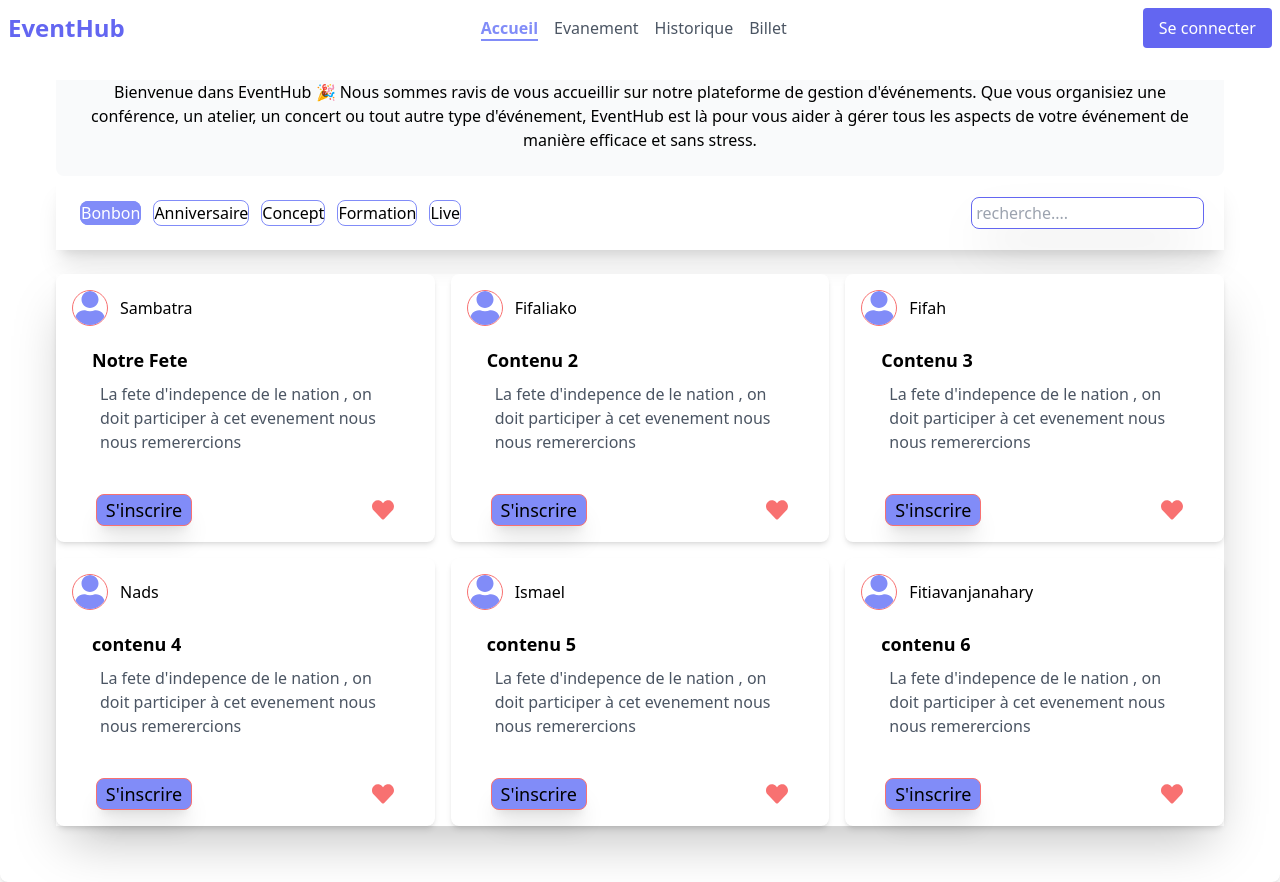
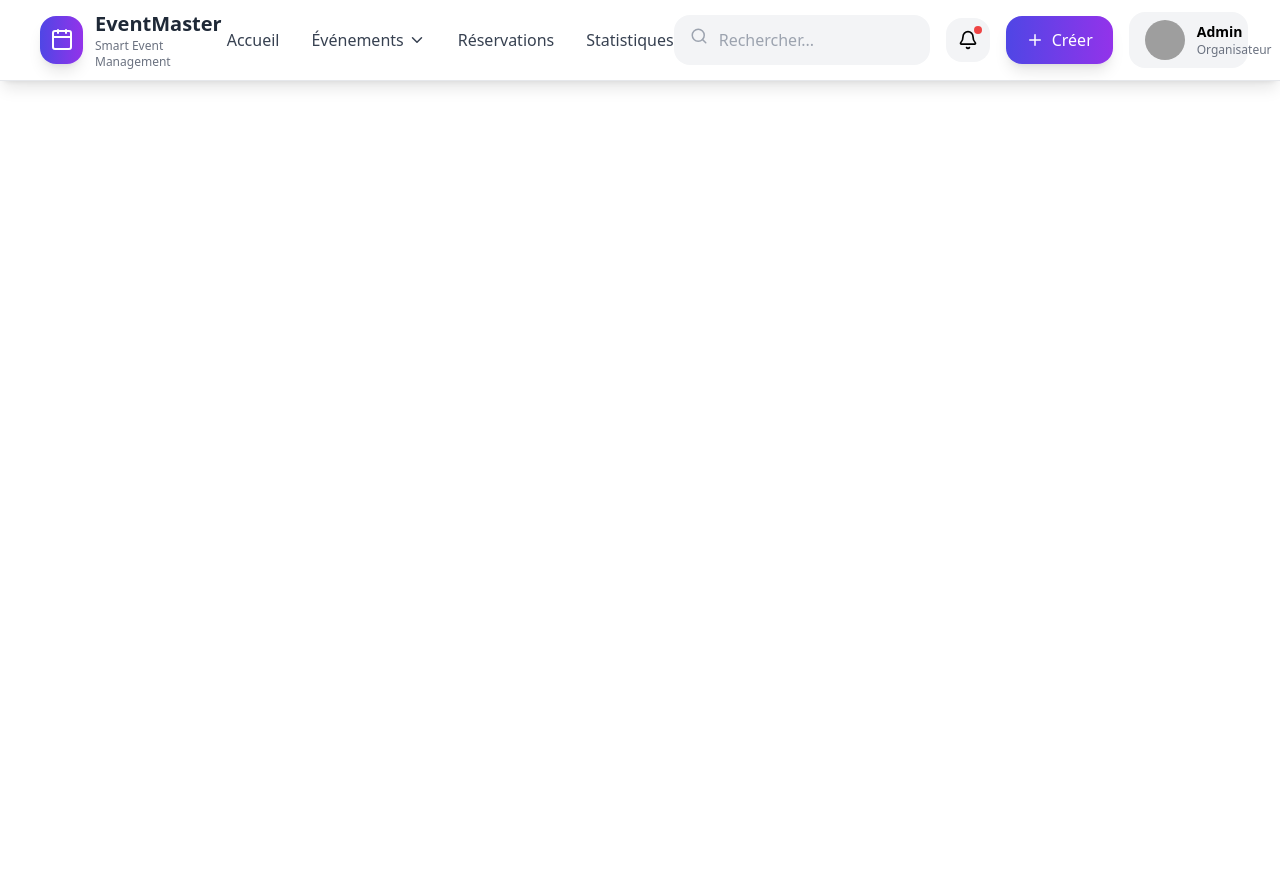
Before and after one commit to Nads2003/event-management-system, a React (Vite) app in the folder eventhub-frontend/: page / in a window 1280 px wide. After the commit the page ends 800 px from the top, so only its background shows below. Built offline with nearby package versions, Linux system fonts and the light colour scheme; grey boxes are pictures that could not be loaded.

Commit message:
creation navbar

```diff
--- a/eventhub-frontend/package.json
+++ b/eventhub-frontend/package.json
@@ -12,6 +12,7 @@
   "dependencies": {
     "@headlessui/react": "^2.2.9",
     "axios": "^1.14.0",
+    "lucide-react": "^1.14.0",
     "qrcode.react": "^4.2.0",
     "react": "^19.2.4",
     "react-dom": "^19.2.4",
--- a/eventhub-frontend/src/App.jsx
+++ b/eventhub-frontend/src/App.jsx
@@ -1,18 +1,16 @@
 import { Routes, Route } from "react-router-dom";
 import Home from "./pages/Home";
 import Contenus from "./pages/Contenus";
-import Navbar from "./pages/Navbar";
+import Navbar from "./components/Navbar";
 import Login from "./pages/Auth/Login";
 
 function App() {
 
   return (
-    <div className="bg-white p-5 rounded-lg shadow-md  h-full">
+    <div >
       <Navbar/>
       <Routes>
-        <Route path="/"element={<Home />}/>
-        <Route path="/event" element={<Contenus />}/>
-        <Route path="/connexion"element={<Login />}/>
+
       </Routes>
     </div>
   );
--- /dev/null
+++ b/eventhub-frontend/src/components/Navbar.jsx
@@ -0,0 +1,154 @@
+import { useState } from "react";
+import {
+  Menu,
+  X,
+  Calendar,
+  Bell,
+  Search,
+  Plus,
+  ChevronDown,
+} from "lucide-react";
+
+export default function Navbar() {
+  const [mobileOpen, setMobileOpen] = useState(false);
+  const [eventDropdown, setEventDropdown] = useState(false);
+
+  return (
+    <nav className="fixed top-0 left-0 w-full z-50 backdrop-blur-xl bg-white/80 border-b border-gray-200 shadow-lg">
+      <div className="max-w-7xl mx-auto px-6 lg:px-10">
+        <div className="flex items-center justify-between h-20">
+
+          {/* Logo */}
+          <div className="flex items-center gap-3 cursor-pointer group">
+            <div className="w-12 h-12 rounded-2xl bg-gradient-to-r from-indigo-600 to-purple-600 flex items-center justify-center shadow-lg group-hover:scale-110 transition">
+              <Calendar className="text-white" size={24} />
+            </div>
+            <div>
+              <h1 className="text-xl font-bold text-gray-800">
+                EventMaster
+              </h1>
+              <p className="text-xs text-gray-500">
+                Smart Event Management
+              </p>
+            </div>
+          </div>
+
+          {/* Desktop Menu */}
+          <div className="hidden lg:flex items-center gap-8">
+
+            <a
+              href="#"
+              className="font-medium text-gray-700 hover:text-indigo-600 transition"
+            >
+              Accueil
+            </a>
+
+            {/* Dropdown */}
+            <div className="relative">
+              <button
+                onClick={() => setEventDropdown(!eventDropdown)}
+                className="flex items-center gap-1 font-medium text-gray-700 hover:text-indigo-600 transition"
+              >
+                Événements
+                <ChevronDown size={18} />
+              </button>
+
+              {eventDropdown && (
+                <div className="absolute top-12 left-0 w-56 bg-white rounded-2xl shadow-2xl border p-3 animate-fadeIn">
+                  <a href="#" className="block px-4 py-3 rounded-xl hover:bg-indigo-50">
+                    Tous les événements
+                  </a>
+                  <a href="#" className="block px-4 py-3 rounded-xl hover:bg-indigo-50">
+                    Mes événements
+                  </a>
+                  <a href="#" className="block px-4 py-3 rounded-xl hover:bg-indigo-50">
+                    Catégories
+                  </a>
+                </div>
+              )}
+            </div>
+
+            <a
+              href="#"
+              className="font-medium text-gray-700 hover:text-indigo-600 transition"
+            >
+              Réservations
+            </a>
+
+            <a
+              href="#"
+              className="font-medium text-gray-700 hover:text-indigo-600 transition"
+            >
+              Statistiques
+            </a>
+          </div>
+
+          {/* Search + Actions */}
+          <div className="hidden lg:flex items-center gap-4">
+
+            {/* Search */}
+            <div className="relative">
+              <Search
+                size={18}
+                className="absolute left-4 top-3 text-gray-400"
+              />
+              <input
+                type="text"
+                placeholder="Rechercher..."
+                className="pl-11 pr-4 py-3 rounded-2xl bg-gray-100 focus:bg-white border border-transparent focus:border-indigo-500 outline-none transition w-64"
+              />
+            </div>
+
+            {/* Notification */}
+            <button className="relative p-3 rounded-2xl bg-gray-100 hover:bg-indigo-100 transition">
+              <Bell size={20} />
+              <span className="absolute top-2 right-2 w-2 h-2 bg-red-500 rounded-full"></span>
+            </button>
+
+            {/* Create Button */}
+            <button className="flex items-center gap-2 px-5 py-3 bg-gradient-to-r from-indigo-600 to-purple-600 text-white rounded-2xl hover:scale-105 transition shadow-lg">
+              <Plus size={18} />
+              Créer
+            </button>
+
+            {/* Profile */}
+            <div className="flex items-center gap-3 bg-gray-100 px-4 py-2 rounded-2xl cursor-pointer hover:bg-gray-200 transition">
+              <img
+                src="https://i.pravatar.cc/40"
+                alt="profile"
+                className="w-10 h-10 rounded-full"
+              />
+              <div>
+                <p className="text-sm font-semibold">Admin</p>
+                <p className="text-xs text-gray-500">Organisateur</p>
+              </div>
+            </div>
+          </div>
+
+          {/* Mobile Menu Button */}
+          <button
+            className="lg:hidden"
+            onClick={() => setMobileOpen(!mobileOpen)}
+          >
+            {mobileOpen ? <X size={28} /> : <Menu size={28} />}
+          </button>
+        </div>
+      </div>
+
+      {/* Mobile Menu */}
+      {mobileOpen && (
+        <div className="lg:hidden bg-white shadow-xl border-t px-6 py-5 space-y-4 animate-slideDown">
+          <a href="#" className="block font-medium">Accueil</a>
+          <a href="#" className="block font-medium">Événements</a>
+          <a href="#" className="block font-medium">Réservations</a>
+          <a href="#" className="block font-medium">Statistiques</a>
+
+          <button className="w-full flex items-center justify-center gap-2 bg-indigo-600 text-white py-3 rounded-2xl">
+            <Plus size={18} />
+            Créer un événement
+          </button>
+        </div>
+      )}
+    </nav>
+  );
+}
--- a/eventhub-frontend/src/pages/Navbar.jsx
+++ /dev/null
@@ -1,56 +0,0 @@
-import { NavLink,Link } from "react-router-dom";
-
-export default function Navbar(){
-    return (
-    <div className=" fixed top-0 left-0 bg-white w-full z-50 p-2 ">
-      <div className="flex items-center justify-between mb-6">
-        <h1 className="text-2xl font-bold text-indigo-500">EventHub</h1>
-        <ul className="hidden md:flex items-center gap-4">
-          <li>
-            <NavLink
-            to="/"
-            end
-            className={({isActive})=>
-            isActive
-            ? "text-indigo-400 font-bold border-b-2 border-indigo-400"
-            :"text-gray-600"
-            } >Accueil</NavLink>
-          </li>
-          <li><NavLink
-           to="/evenement"
-           className={({isActive})=>
-            isActive
-           ? "text-indigo-400 font-bold border-b-2 border-indigo-400"
-           :"text-gray-600"
-        }
-          >Evanement</NavLink></li>
-          <li>
-            <NavLink
-           to="/historique"
-           className={({isActive})=>
-            isActive
-           ? "text-indigo-400 font-bold border-b-2 border-indigo-400"
-           :"text-gray-600"
-        }
-          >Historique</NavLink>
-          </li>
-          <li>
-            <NavLink
-           to="/Billet"
-           className={({isActive})=>
-            isActive
-           ? "text-indigo-400 font-bold border-b-2 border-indigo-400"
-           :"text-gray-600"
-        }
-          >Billet</NavLink>
-          </li>
-        </ul>
-      <button className="bg-indigo-500 text-white py-2 px-4 rounded">
-        <Link
-        to="/connexion"
-        >Se connecter</Link> </button>
-      </div>
-    </div>
-    );
-
-}
```
Also changed, not shown: 1 other file (tests, documents, lock files or other folders).
